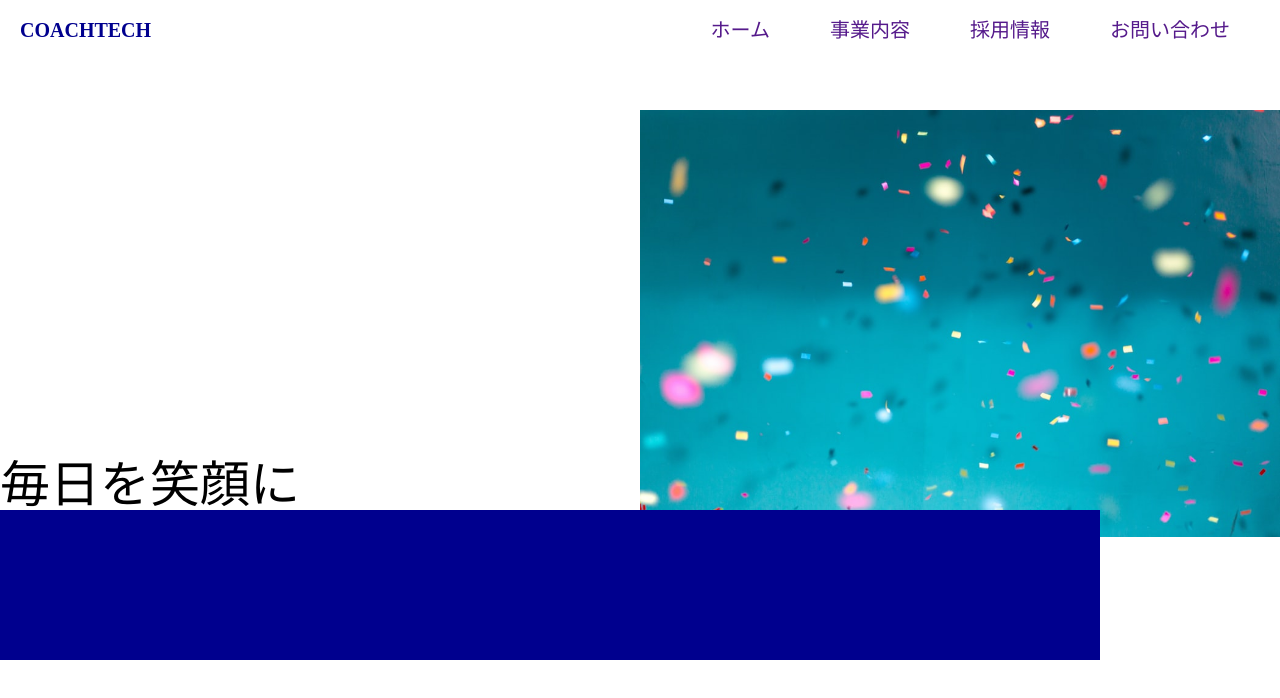
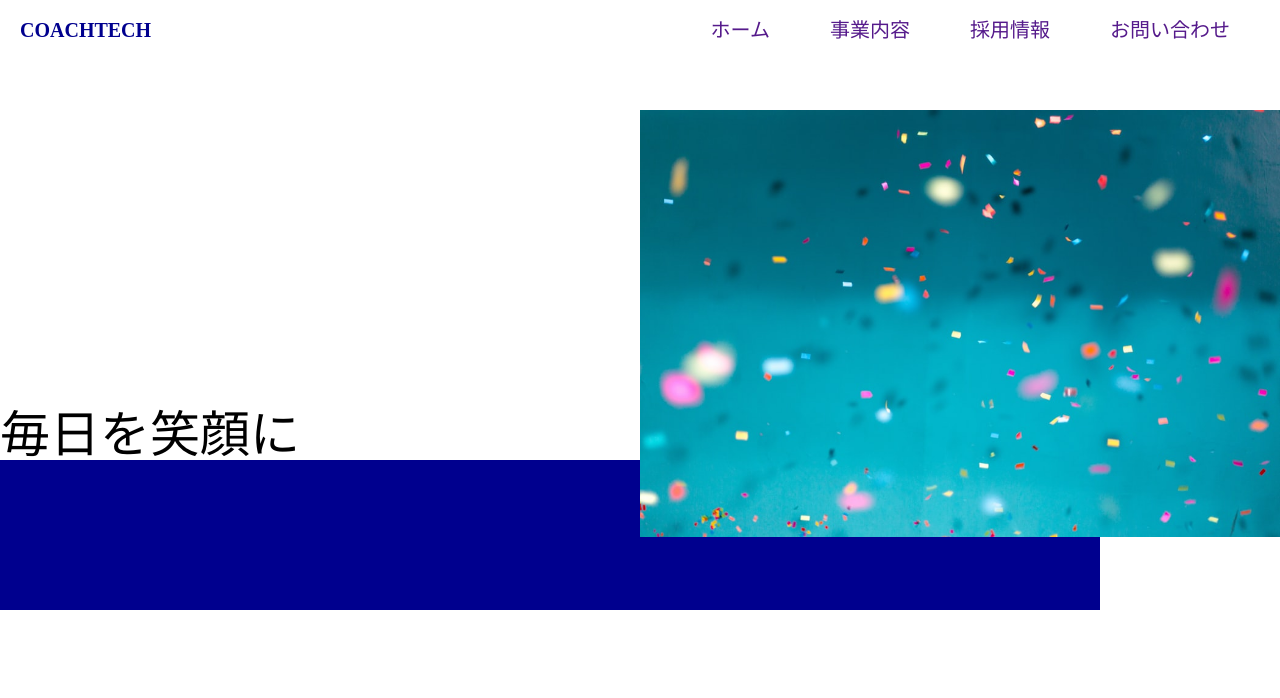
Before and after one commit to fujiikenichirou/20231003_fujii_css, a plain HTML site: page index.html in a window 1280 px wide. Drawn offline with Linux system fonts and the light colour scheme.

Commit message:
レスポンシブデザイン修正

```diff
--- a/css/style.css
+++ b/css/style.css
@@ -25,12 +25,14 @@
 .card__img {
     margin: 50px 0px 0px auto;
     width: 50%;
+    z-index: 0;
 }
 .card__img img {
     width: 100%;
 }
 .card__text {
-    margin-top: 400px;
+    position: absolute;
+    bottom: 80px;
 }
 .card__text-ttl {
     font-size: 50px;
@@ -40,4 +42,5 @@
     background-color: rgb(0, 0, 142);
     width: 1100px;
     height: 150px;
+    z-index: -10;
 }
```
